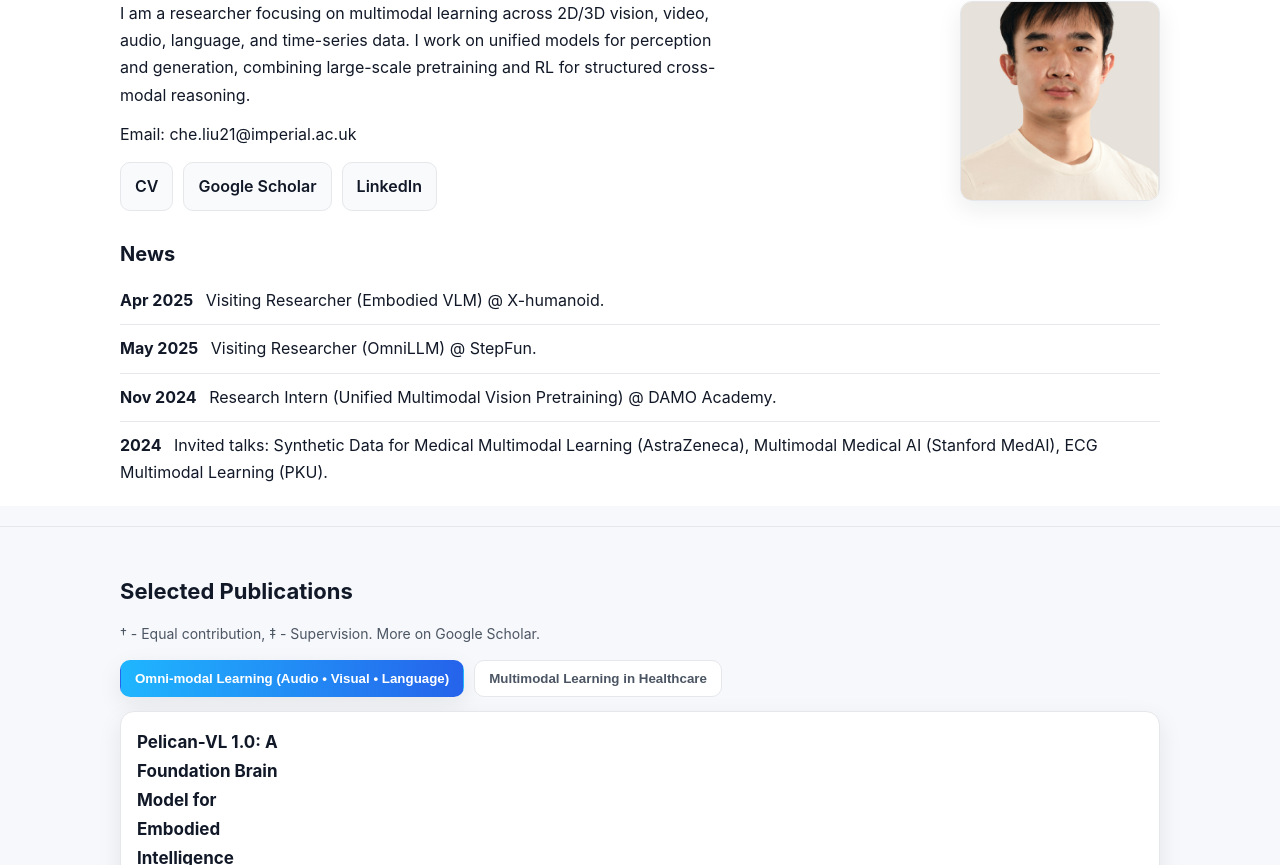
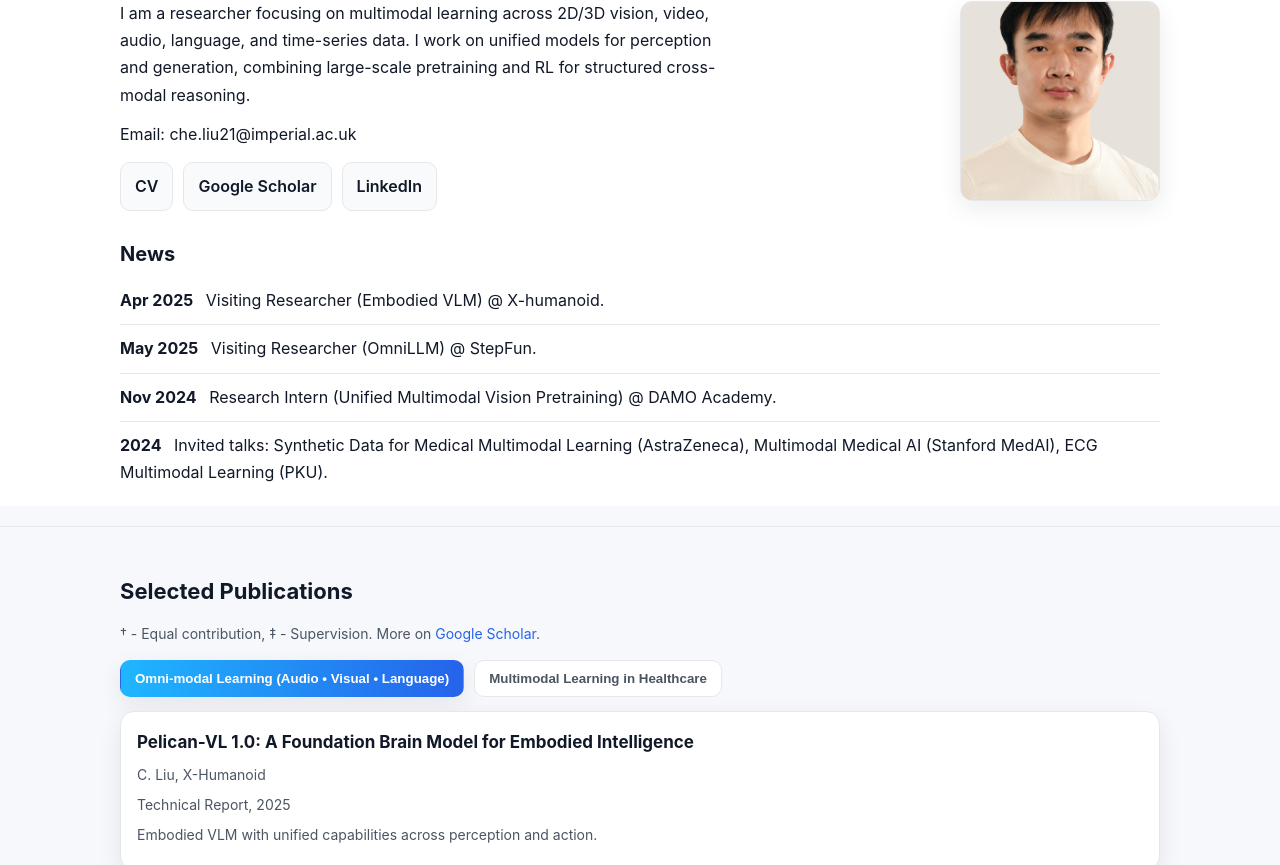
Before and after one commit to cheliu-computation/cheliu-computation.github.io, a plain HTML site: page index.html in a window 1280 px wide. Shown: the part 87-952 px from the top of the page. Drawn offline with Linux system fonts and the light colour scheme.

Commit message:
pub part

```diff
--- a/assets/css/style.css
+++ b/assets/css/style.css
@@ -176,7 +176,8 @@ a:hover {
 
 .pub-card {
   display: grid;
-  grid-template-columns: 160px 1fr;
+  /* grid-template-columns: 160px 1fr; */
+  grid-template-columns: 1fr;
   gap: 16px;
   padding: 16px;
   background: var(--card);
--- a/index.html
+++ b/index.html
@@ -43,7 +43,7 @@
   <section class="section" id="publications">
     <div class="container">
       <h2>Selected Publications</h2>
-      <p class="pub-meta" style="margin-bottom: 14px;">† - Equal contribution, ‡ - Supervision. More on Google Scholar.</p>
+      <p class="pub-meta" style="margin-bottom: 14px;">† - Equal contribution, ‡ - Supervision. More on <a href="https://scholar.google.co.uk/citations?user=HED_458AAAAJ&hl=en" target="_blank" rel="noopener">Google Scholar</a>.</p>
 
       <div class="pub-tabs" role="tablist">
         <button class="tab-btn active" data-target="tab-omni" aria-selected="true">Omni-modal Learning (Audio • Visual • Language)</button>
```
